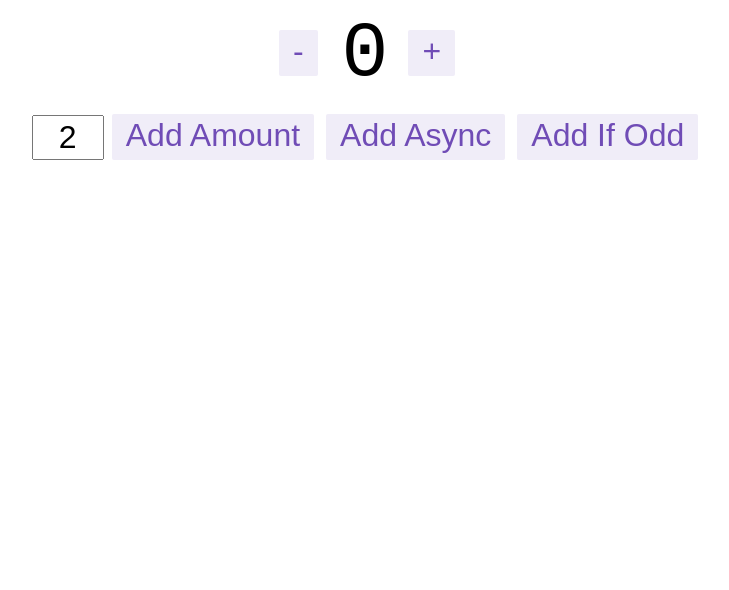
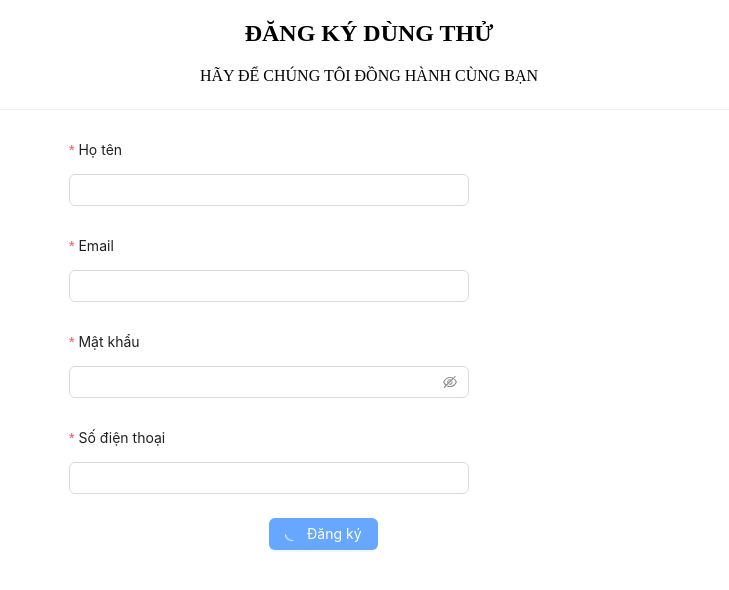
Before and after one commit to quanghuy206/project-BookMall, a React (Vite) app: page /register in a window 1280 px wide. Shown: the top 590 px of the page, without its empty margins (271-1000 px from the left). Built offline with nearby package versions, Linux system fonts and the light colour scheme.

Commit message:
register Form

```diff
--- a/package.json
+++ b/package.json
@@ -11,10 +11,14 @@
     "preview": "vite preview"
   },
   "dependencies": {
+    "@ant-design/icons": "5.0.1",
     "@reduxjs/toolkit": "^1.9.3",
+    "antd": "5.3.2",
+    "axios": "1.3.4",
     "react": "18.3.1",
     "react-dom": "18.3.1",
-    "react-redux": "^8.0.5"
+    "react-redux": "^8.0.5",
+    "react-router-dom": "^6.9.0"
   },
   "devDependencies": {
     "@types/react": "18.3.3",
--- a/src/App.jsx
+++ b/src/App.jsx
@@ -1,68 +1,62 @@
 import React, { useState } from 'react';
-import { useSelector, useDispatch } from 'react-redux';
+
 import {
-  decrement,
-  increment,
-  incrementByAmount,
-  incrementAsync,
-  incrementIfOdd,
-  selectCount,
+  createBrowserRouter,
+  RouterProvider,
+} from "react-router-dom";
+
+import LoginPage from './pages/login';
+import ContactPage from './pages/contact';
+import BookPage from './pages/book';
+import { Outlet } from 'react-router-dom';
+import Header from './components/Header';
+import Footer from './components/Footer';
+import Home from './components/Home';
+import Register from './pages/register';
+
+const Layout = () => {
+  return (
+    <div className='layout-app'>
+      <Header/>
+      <Outlet/>
+      <Footer/>
+    </div>
+  )
 }
-from './redux/counter/counterSlice';
-import styles from './styles/Counter.module.css';
 
 export default function App() {
-  const count = useSelector(selectCount);
-  const dispatch = useDispatch();
-  const [incrementAmount, setIncrementAmount] = useState('2');
 
-  const incrementValue = Number(incrementAmount) || 0;
+  const router = createBrowserRouter([
+    {
+      path : "/",
+      element: <Layout/>,
+      errorElement:<div>404 Not Found</div>,
+      children:[
+        {index:true,element:<Home/>},
+        {
+          path:"contact",
+          element:<ContactPage/>
+        },
+        {
+          path:"book",
+          element:<BookPage/>
+        }
+      ]
+
+    },
+    {
+      path:"/login",
+      element:<LoginPage />
+    },
+    {
+      path:"/register",
+      element:<Register />
+    }
+  ]);
 
   return (
-    <div>
-      <div className={styles.row}>
-        <button
-          className={styles.button}
-          aria-label="Decrement value"
-          onClick={() => dispatch(decrement())}
-        >
-          -
-        </button>
-        <span className={styles.value}>{count}</span>
-        <button
-          className={styles.button}
-          aria-label="Increment value"
-          onClick={() => dispatch(increment())}
-        >
-          +
-        </button>
-      </div>
-      <div className={styles.row}>
-        <input
-          className={styles.textbox}
-          aria-label="Set increment amount"
-          value={incrementAmount}
-          onChange={(e) => setIncrementAmount(e.target.value)}
-        />
-        <button
-          className={styles.button}
-          onClick={() => dispatch(incrementByAmount(incrementValue))}
-        >
-          Add Amount
-        </button>
-        <button
-          className={styles.asyncButton}
-          onClick={() => dispatch(incrementAsync(incrementValue))}
-        >
-          Add Async
-        </button>
-        <button
-          className={styles.button}
-          onClick={() => dispatch(incrementIfOdd(incrementValue))}
-        >
-          Add If Odd
-        </button>
-      </div>
-    </div>
-  );
+    <>
+     <RouterProvider router={router} />
+    </>
+  )
 }
--- /dev/null
+++ b/src/components/Footer/index.jsx
@@ -0,0 +1,9 @@
+const Footer = () => {
+    return (
+        <>
+            footer
+        </>
+    )
+}
+
+export default Footer
--- /dev/null
+++ b/src/components/Header/index.jsx
@@ -0,0 +1,9 @@
+const Header = () => {
+    return (
+        <>
+            header
+        </>
+    )
+}
+
+export default Header
--- /dev/null
+++ b/src/components/Home/index.jsx
@@ -0,0 +1,9 @@
+const Home = () => {
+    return (
+        <>
+            Home
+        </>
+    )
+}
+
+export default Home
--- a/src/main.jsx
+++ b/src/main.jsx
@@ -1,9 +1,9 @@
 import React from 'react'
 import ReactDOM from 'react-dom/client'
 import App from './App.jsx'
-import './index.css'
 import { Provider } from 'react-redux';
 import {store} from './redux/store'
+
 
 ReactDOM.createRoot(document.getElementById('root')).render(
   <React.StrictMode>
--- /dev/null
+++ b/src/pages/book/index.jsx
@@ -0,0 +1,9 @@
+const BookPage = () => {
+    return (
+        <>
+            BookPage
+        </>
+    )
+}
+
+export default BookPage
--- /dev/null
+++ b/src/pages/contact/index.jsx
@@ -0,0 +1,9 @@
+const ContactPage = () => {
+    return (
+        <>
+            Contact
+        </>
+    )
+}
+
+export default ContactPage
--- /dev/null
+++ b/src/pages/login/index.jsx
@@ -0,0 +1,9 @@
+const LoginPage = () => {
+    return (
+        <>
+            Login Page
+        </>
+    )
+}
+
+export default LoginPage
--- /dev/null
+++ b/src/pages/register/index.jsx
@@ -0,0 +1,102 @@
+import React from 'react';
+import { Button, Checkbox, Divider, Form, Input } from 'antd';
+
+const onFinish = (values) => {
+    console.log('Success:', values);
+  };
+  const onFinishFailed = (errorInfo) => {
+    console.log('Failed:', errorInfo);
+  };
+
+const Register = () => {
+    return (
+        <>
+        <div className='title-Res' style={{textAlign:'center',textTransform:'uppercase'}}>
+            <h2>đăng ký dùng thử</h2>
+            <p>Hãy để chúng tôi đồng hành cùng bạn</p>
+        </div>
+        <Divider/>
+        <Form
+            name="basic"
+            labelCol={{
+                span: 24,
+            }}
+            wrapperCol={{
+                span: 16,
+            }}
+            style={{
+                maxWidth: 600,
+                margin: '0 auto'
+            }}
+            initialValues={{
+                remember: true,
+            }}
+            onFinish={onFinish}
+            onFinishFailed={onFinishFailed}
+            autoComplete="off"
+        >
+            <Form.Item
+                label="Họ tên:"
+                name="fullName"
+                rules={[
+                    {
+                        required: true,
+                        message: 'Vui lòng điền đầy đủ Họ và tên! ',
+                    },
+                ]}
+            >
+                <Input />
+            </Form.Item>
+
+            <Form.Item
+                label="Email:"
+                name="email"
+                rules={[
+                    {
+                        required: true,
+                        message: 'Vui lòng điền đầy đủ Email!',
+                    },
+                ]}
+            >
+                <Input />
+            </Form.Item>
+            <Form.Item
+                label="Mật khẩu"
+                name="password"
+                rules={[
+                    {
+                        required: true,
+                        message: 'Vui lòng điền đầy đủ Mật Khẩu! ',
+                    },
+                ]}
+            >
+                <Input.Password />
+            </Form.Item>
+            <Form.Item
+                label="Số điện thoại"
+                name="phone"
+                rules={[
+                    {
+                        required: true,
+                        message: 'Vui lòng điền đầy đủ Số điện thoại ',
+                    },
+                ]}
+            >
+                <Input />
+            </Form.Item>
+            <Form.Item
+                wrapperCol={{
+                    offset: 8,
+                    span: 16,
+                }}
+            >
+                <Button type="primary" htmlType="submit" loading={true}>
+                    Đăng ký
+                </Button>
+            </Form.Item>
+        </Form>
+        </>
+    )
+}
+
+export default Register
```
Also changed, not shown: src/utils/axios-customize.js (added, +30 -0 lines), src/index.css (deleted), 2 other files (tests, documents, lock files or other folders).
